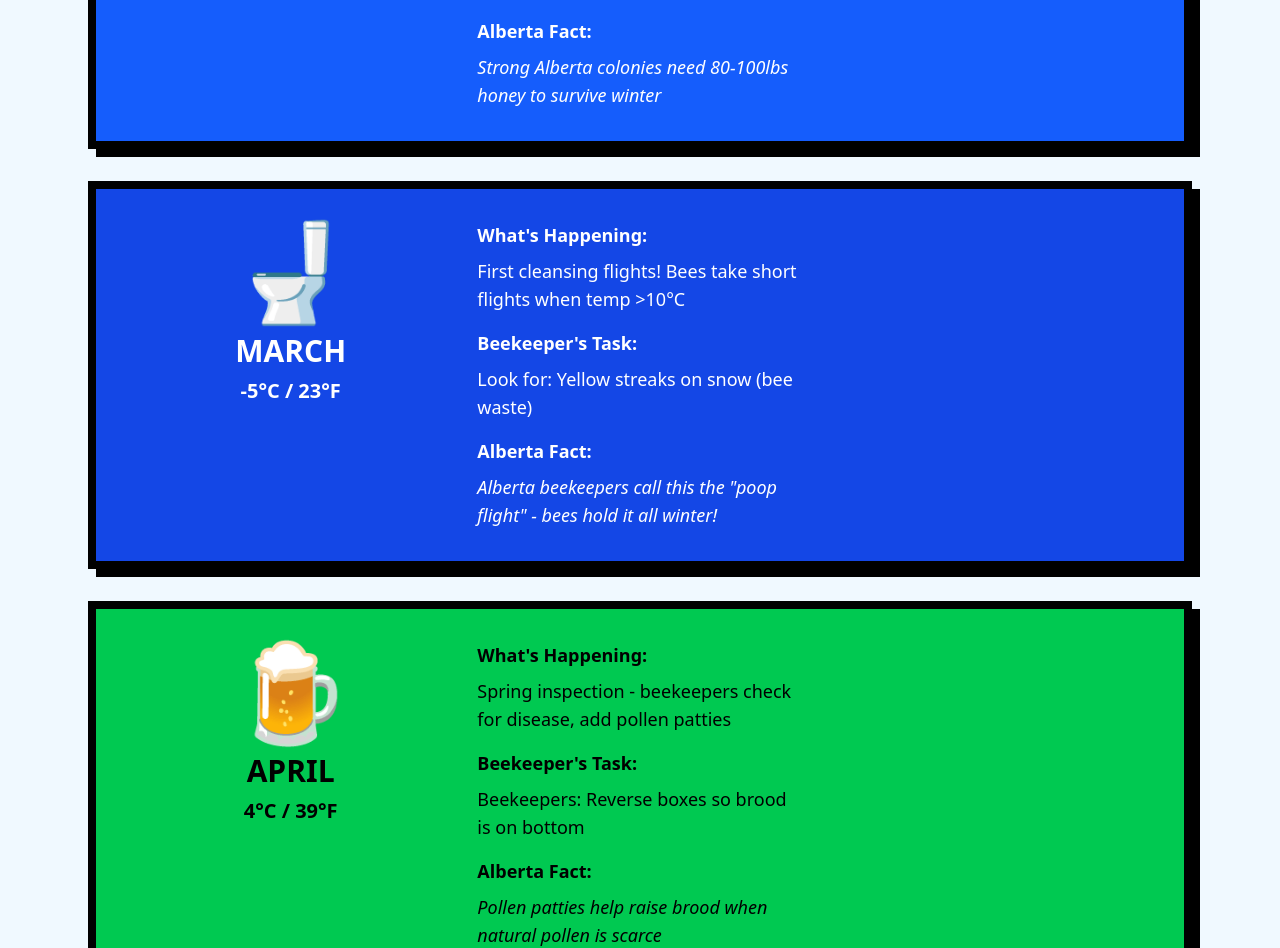
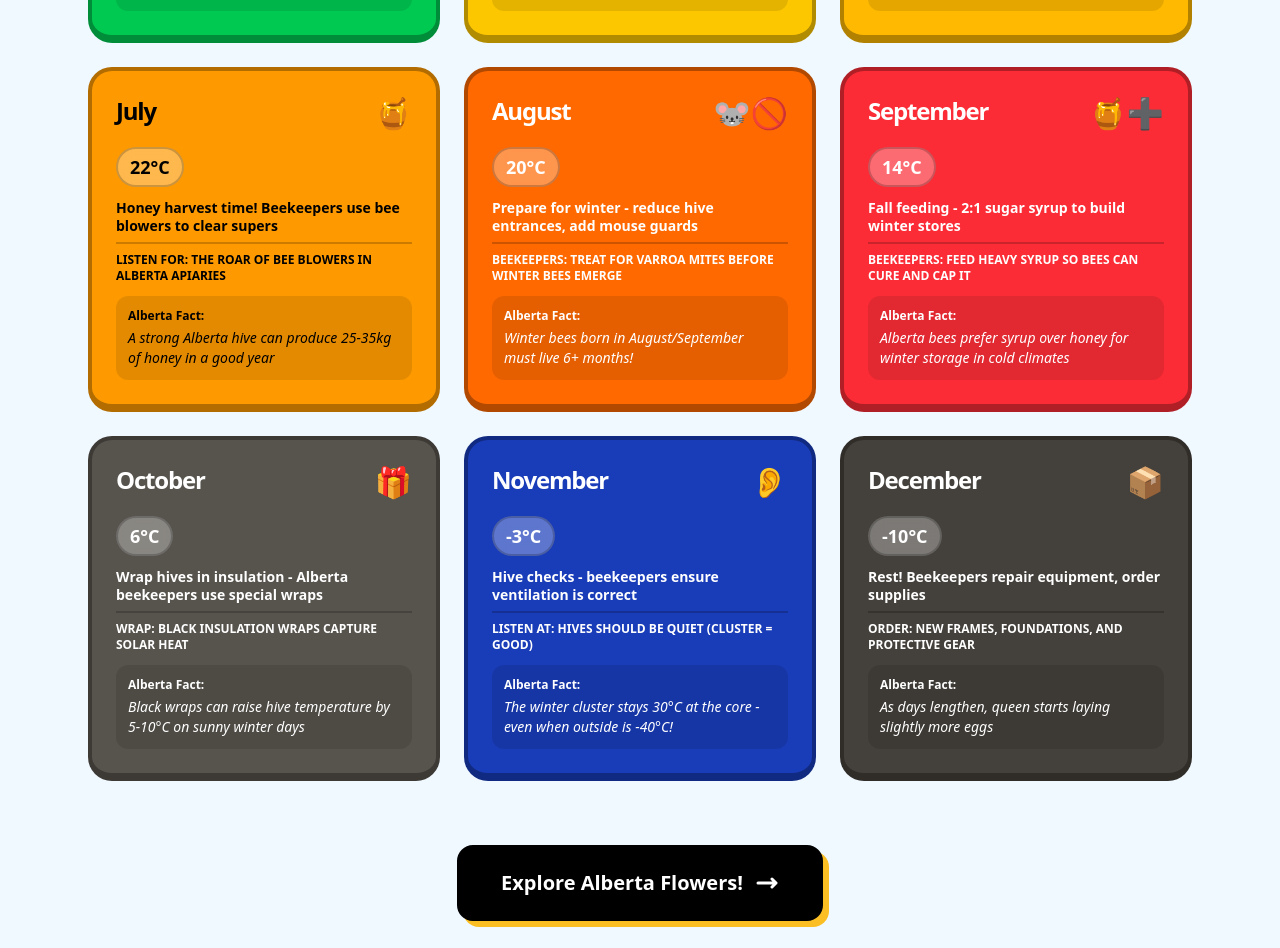
Before and after one commit to curtis-winter/alberta-bee-adventure, a React (Vite) app: page / in a window 1280 px wide. Shown: the part 6310-7258 px from the top of the page. Built offline with nearby package versions, Linux system fonts and the light colour scheme.

Commit message:
Convert all units to metric (°C, kg) for Canadian standards

```diff
--- a/src/components/AlbertaBeekeeperProfiles.tsx
+++ b/src/components/AlbertaBeekeeperProfiles.tsx
@@ -13,7 +13,7 @@ const beekeepers = [
     image: '/images/beekeepers/Sarah.png',
     story: 'I started beekeeping when my kids were in grade 3. Now they help me check hives every spring!',
     tip: 'In central Alberta, I always check my hives by May 1st - that\'s when winter bees start dying off and spring bees take over.',
-    funFact: 'My hives produced 120lbs of honey last year - enough for 960 jars!',
+    funFact: 'My hives produced 55kg of honey last year - enough for 960 jars!',
     color: 'bg-amber-400',
     textColor: 'text-black'
   },
--- a/src/components/AlbertaSeasons.tsx
+++ b/src/components/AlbertaSeasons.tsx
@@ -8,7 +8,7 @@ interface AlbertaSeasonsProps {
 const albertaMonths = [
   {
     month: 'January',
-    temp: '-15°C / 5°F',
+    temp: '-15°C',
     description: 'Stay cozy! Bees cluster tightly, vibrating wings to stay warm',
     activity: 'Beekeepers: Check hives from outside - clear snow from entrances',
     albertaFact: 'Alberta bees can survive -30°C by eating honey and shivering',
@@ -18,17 +18,17 @@ const albertaMonths = [
   },
   {
     month: 'February',
-    temp: '-12°C / 10°F',
+    temp: '-12°C',
     description: 'Check hive weight - if light, beekeepers feed emergency sugar cakes',
     activity: 'Beekeepers: Lift hive heft to estimate food stores',
-    albertaFact: 'Strong Alberta colonies need 80-100lbs honey to survive winter',
+    albertaFact: 'Strong Alberta colonies need 30-40kg honey to survive winter',
     icon: '🍰',
     color: 'bg-blue-600',
     textColor: 'text-white'
   },
   {
     month: 'March',
-    temp: '-5°C / 23°F',
+    temp: '-5°C',
     description: 'First cleansing flights! Bees take short flights when temp >10°C',
     activity: 'Look for: Yellow streaks on snow (bee waste)',
     albertaFact: 'Alberta beekeepers call this the "poop flight" - bees hold it all winter!',
@@ -38,7 +38,7 @@ const albertaMonths = [
   },
   {
     month: 'April',
-    temp: '4°C / 39°F',
+    temp: '4°C',
     description: 'Spring inspection - beekeepers check for disease, add pollen patties',
     activity: 'Beekeepers: Reverse boxes so brood is on bottom',
     albertaFact: 'Pollen patties help raise brood when natural pollen is scarce',
@@ -48,17 +48,17 @@ const albertaMonths = [
   },
   {
     month: 'May',
-    temp: '12°C / 54°F',
+    temp: '12°C',
     description: 'Swarm season! Beekeepers add supers to give bees more space',
     activity: 'Watch for: Swarms hanging from tree branches',
-    albertaFact: 'One strong Alberta hive can produce 2-3 lb of bees PER DAY in May!',
+    albertaFact: 'One strong Alberta hive can produce 1kg of bees PER DAY in May!',
     icon: '🐝💨',
     color: 'bg-yellow-400',
     textColor: 'text-black'
   },
   {
     month: 'June',
-    temp: '18°C / 64°F',
+    temp: '18°C',
     description: 'Canola arrives! Bees work 20-hour days during peak bloom',
     activity: 'See: Fields turn bright yellow across central Alberta',
     albertaFact: 'Alberta grows 22% of world\'s canola - honeybees are essential pollinators!',
@@ -68,17 +68,17 @@ const albertaMonths = [
   },
   {
     month: 'July',
-    temp: '22°C / 72°F',
+    temp: '22°C',
     description: 'Honey harvest time! Beekeepers use bee blowers to clear supers',
     activity: 'Listen for: The roar of bee blowers in Alberta apiaries',
-    albertaFact: 'A strong Alberta hive can produce 60-80lbs of honey in a good year',
+    albertaFact: 'A strong Alberta hive can produce 25-35kg of honey in a good year',
     icon: '🍯',
     color: 'bg-amber-500',
     textColor: 'text-black'
   },
   {
     month: 'August',
-    temp: '20°C / 68°F',
+    temp: '20°C',
     description: 'Prepare for winter - reduce hive entrances, add mouse guards',
     activity: 'Beekeepers: Treat for varroa mites before winter bees emerge',
     albertaFact: 'Winter bees born in August/September must live 6+ months!',
@@ -88,7 +88,7 @@ const albertaMonths = [
   },
   {
     month: 'September',
-    temp: '14°C / 57°F',
+    temp: '14°C',
     description: 'Fall feeding - 2:1 sugar syrup to build winter stores',
     activity: 'Beekeepers: Feed heavy syrup so bees can cure and cap it',
     albertaFact: 'Alberta bees prefer syrup over honey for winter storage in cold climates',
@@ -98,32 +98,32 @@ const albertaMonths = [
   },
     {
       month: 'October',
-      temp: '6°C / 43°F',
+      temp: '6°C',
       description: 'Wrap hives in insulation - Alberta beekeepers use special wraps',
-      activity: 'See: Black tarpaper wraps absorbing sunshine heat',
-      albertaFact: 'Black wraps can raise hive temperature by 10-15°F on sunny winter days',
-      icon: '🧣',
-      color: 'bg-brown-500',
-      textColor: 'text-black'
+      activity: 'Wrap: Black insulation wraps capture solar heat',
+      albertaFact: 'Black wraps can raise hive temperature by 5-10°C on sunny winter days',
+      icon: '🎁',
+      color: 'bg-stone-600',
+      textColor: 'text-white'
     },
   {
     month: 'November',
-    temp: '-3°C / 27°F',
-    description: 'Bees stay clustered until spring - lowest activity of year',
-    activity: 'Listen for: Soft humming from clustered bees inside hive',
-    albertaFact: 'The winter cluster stays 92°F at the core - even when outside is -40°F!',
-    icon: '😴',
-    color: 'bg-gray-600',
-    textColor: 'text-white'
+      temp: '-3°C',
+      description: 'Hive checks - beekeepers ensure ventilation is correct',
+      activity: 'Listen at: Hives should be quiet (cluster = good)',
+      albertaFact: 'The winter cluster stays 30°C at the core - even when outside is -40°C!',
+      icon: '👂',
+      color: 'bg-blue-800',
+      textColor: 'text-white'
   },
   {
     month: 'December',
-    temp: '-10°C / 14°F',
-    description: 'Winter solstice - days start getting longer!',
-    activity: 'Beekeepers: Repair equipment, read bee journals, plan next year',
+      temp: '-10°C',
+    description: 'Rest! Beekeepers repair equipment, order supplies',
+    activity: 'Order: New frames, foundations, and protective gear',
     albertaFact: 'As days lengthen, queen starts laying slightly more eggs',
-    icon: '☀️',
-    color: 'bg-gray-700',
+    icon: '📦',
+    color: 'bg-stone-700',
     textColor: 'text-white'
   }
 ];
@@ -131,56 +131,51 @@ const albertaMonths = [
 export default function AlbertaSeasons({ onNext }: AlbertaSeasonsProps) {
   return (
     <div className="max-w-6xl mx-auto px-6 py-16">
-      <div className="text-center mb-12">
+      <div className="text-center mb-16">
         <h2 className="text-5xl lg:text-7xl font-black text-black uppercase tracking-tighter mb-4">Alberta Beekeeper's Year</h2>
         <p className="text-xl text-sky-900 font-bold bg-sky-200 px-6 py-2 rounded-full inline-block uppercase tracking-tight">Follow the seasons with Alberta bees!</p>
       </div>
 
-      <div className="space-y-8">
+      <div className="grid grid-cols-1 md:grid-cols-2 lg:grid-cols-3 gap-6">
         {albertaMonths.map((month, index) => (
           <motion.div
-            key={index}
-            initial={{ x: index % 2 === 0 ? -100 : 100, opacity: 0 }}
-            animate={{ x: 0, opacity: 1 }}
-            transition={{ duration: 0.6, delay: index * 0.05 }}
-            className={`brutalist-card border-[8px] ${month.color} ${month.textColor || 'text-white'}`}
+            key={month.month}
+            initial={{ opacity: 0, y: 20 }}
+            whileInView={{ opacity: 1, y: 0 }}
+            transition={{ delay: index * 0.05 }}
+            viewport={{ once: true }}
+            className={`${month.color} ${month.textColor} border-4 border-black border-b-8 border-black/30 rounded-3xl p-6`}
           >
-            <div className="grid grid-cols-1 lg:grid-cols-3 gap-6 p-8">
-              <div className="text-center">
-                <div className="text-8xl mb-4">{month.icon}</div>
-                <h3 className="text-3xl font-black uppercase mb-2">{month.month}</h3>
-                <p className="text-xl font-bold">{month.temp}</p>
-              </div>
-
-              <div className="space-y-4">
-                <p className="font-bold text-lg mb-2">What's Happening:</p>
-                <p className="text-lg">{month.description}</p>
-
-                <p className="font-bold text-lg mb-2">Beekeeper's Task:</p>
-                <p className="text-lg">{month.activity}</p>
-
-                <p className="font-bold text-lg mb-2">Alberta Fact:</p>
-                <p className="text-lg italic">{month.albertaFact}</p>
-              </div>
+            <div className="flex justify-between items-start mb-4">
+              <h3 className="font-black text-2xl tracking-tighter">{month.month}</h3>
+              <span className="text-3xl">{month.icon}</span>
+            </div>
+            <div className="bg-white/30 backdrop-blur px-3 py-1 rounded-full inline-block mb-3 border-2 border-black/20">
+              <span className="font-black text-lg">{month.temp}</span>
+            </div>
+            <p className="font-bold text-sm mb-2 leading-tight">{month.description}</p>
+            <div className="border-t-2 border-black/20 pt-2 mt-2">
+              <p className="font-bold text-xs uppercase mb-1">{month.activity}</p>
+            </div>
+            <div className="mt-3 bg-black/10 rounded-xl p-3">
+              <p className="font-bold text-xs mb-1">Alberta Fact:</p>
+              <p className="text-sm italic">{month.albertaFact}</p>
             </div>
           </motion.div>
         ))}
       </div>
 
-      <div className="mt-16 flex justify-center">
+      <div className="text-center mt-16">
         <motion.button
           whileHover={{ scale: 1.05 }}
           whileTap={{ scale: 0.95 }}
           onClick={onNext}
-          className="bg-black text-white font-black uppercase tracking-tighter px-12 py-5 rounded-2xl inline-flex items-center gap-3 shadow-[8px_8px_0px_0px_rgba(16,185,129,1)] transition-all"
+          className="bg-black text-white font-black text-xl px-10 py-5 border-4 border-black rounded-2xl shadow-[6px_6px_0px_0px_rgba(251,191,36,1)] inline-flex items-center gap-3"
         >
           Explore Alberta Flowers!
-          <motion.div
-            animate={{ rotate: [0, 10, -10, 0] }}
-            transition={{ repeat: Infinity, duration: 3 }}
-          >
-            🌸
-          </motion.div>
+          <svg className="w-6 h-6" fill="none" stroke="currentColor" viewBox="0 0 24 24">
+            <path strokeLinecap="round" strokeLinejoin="round" strokeWidth={3} d="M17 8l4 4m0 0l-4 4m4-4H3" />
+          </svg>
         </motion.button>
       </div>
     </div>
--- a/src/data/albertaFacts.ts
+++ b/src/data/albertaFacts.ts
@@ -54,11 +54,11 @@ export const albertaNectarSources = [
 export const albertaHoneyMath = [
   { fact: 'One Alberta honeybee makes 1/12 tsp of honey in her lifetime' },
   { fact: 'To fill this jar, Alberta bees flew 2x around Earth!' },
-  { fact: 'Alberta\'s 280,000 colonies produce 40 million lbs honey yearly' },
+  { fact: 'Alberta\'s 280,000 colonies produce 18 million kg honey yearly' },
   { fact: 'That\'s enough honey to fill 100 Olympic swimming pools!' },
   { fact: 'One colony pollinates $300+ in Alberta canola seed value' },
-  { fact: 'One strong hive can produce 60-80lbs of honey in a good year' },
-  { fact: 'Bees visit 50,000+ flowers to make 1 lb of honey' },
+  { fact: 'One strong hive can produce 25-35kg of honey in a good year' },
+  { fact: 'Bees visit 50,000+ flowers to make 1kg of honey' },
   { fact: 'Alberta produces 40% of Canada\'s honey - #1 in the country!' }
 ];
 
```
